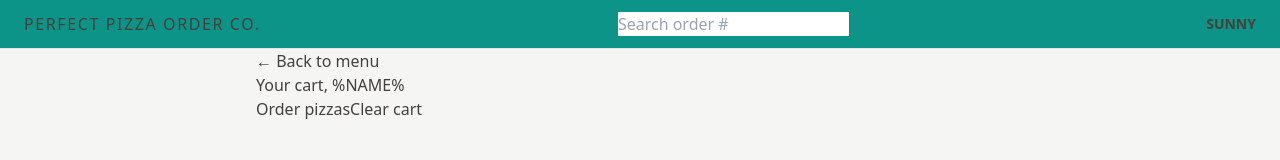
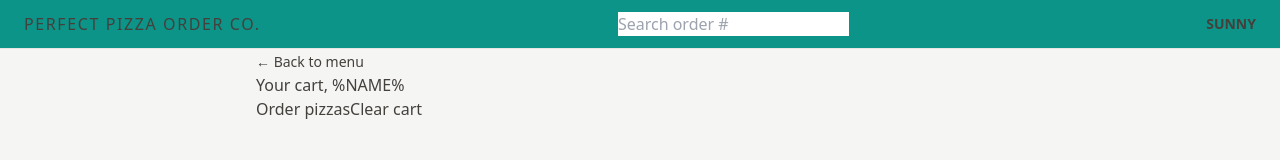
Before and after one commit to SunpreetSandhu/order-app, a React (Vite) app: page /cart in a window 1280 px wide. Shown: the top 160 px of the page. Built offline with nearby package versions, Linux system fonts and the light colour scheme.

Commit message:
added some hovering styles to cart page

```diff
--- a/src/features/cart/Cart.jsx
+++ b/src/features/cart/Cart.jsx
@@ -29,7 +29,12 @@ function Cart() {
 
   return (
     <div>
-      <Link to="/menu">&larr; Back to menu</Link>
+      <Link
+        to="/menu"
+        className="text-gray-500-500 text-sm hover:text-blue-600"
+      >
+        &larr; Back to menu
+      </Link>
 
       <h2>Your cart, %NAME%</h2>
 
```
